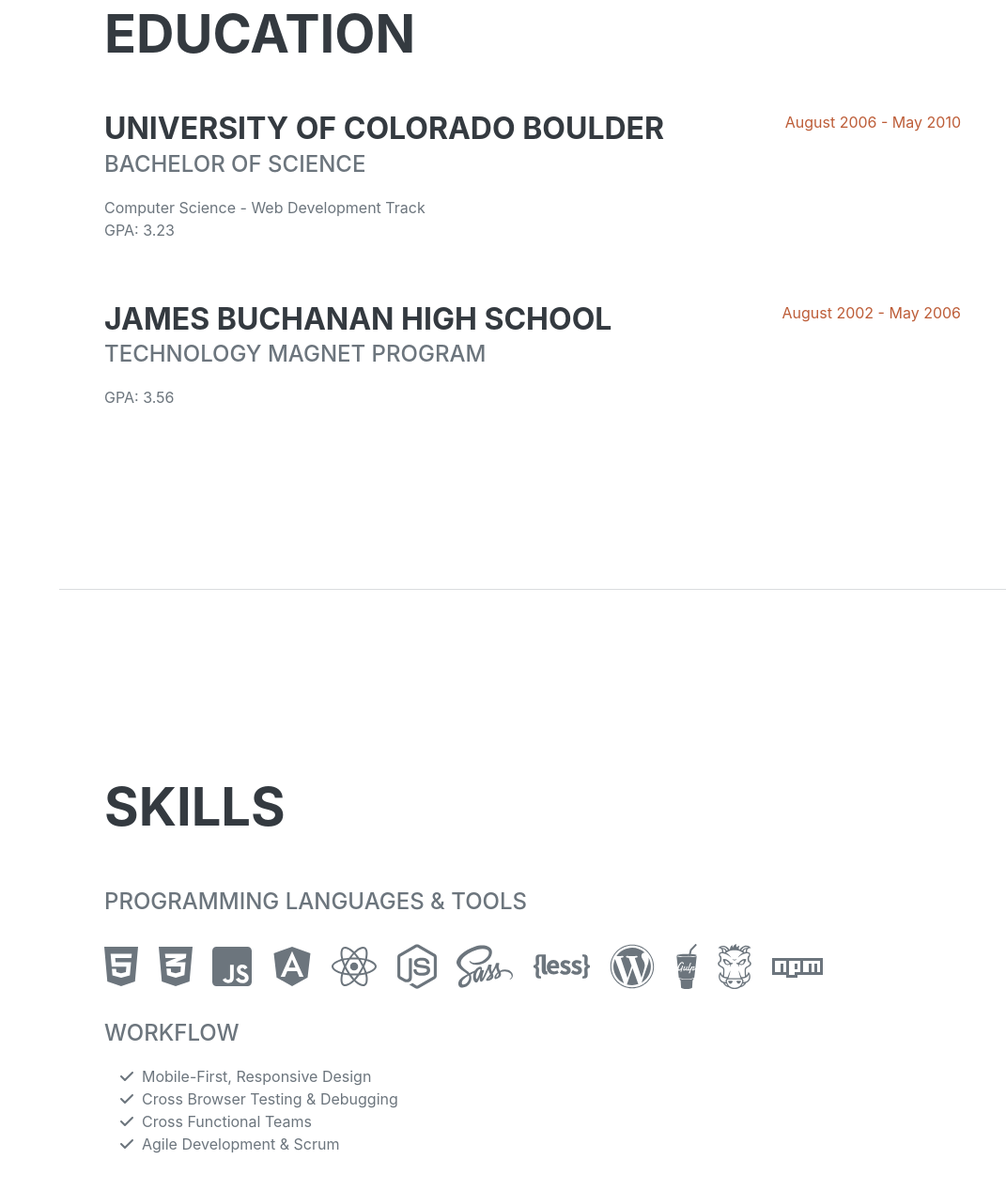
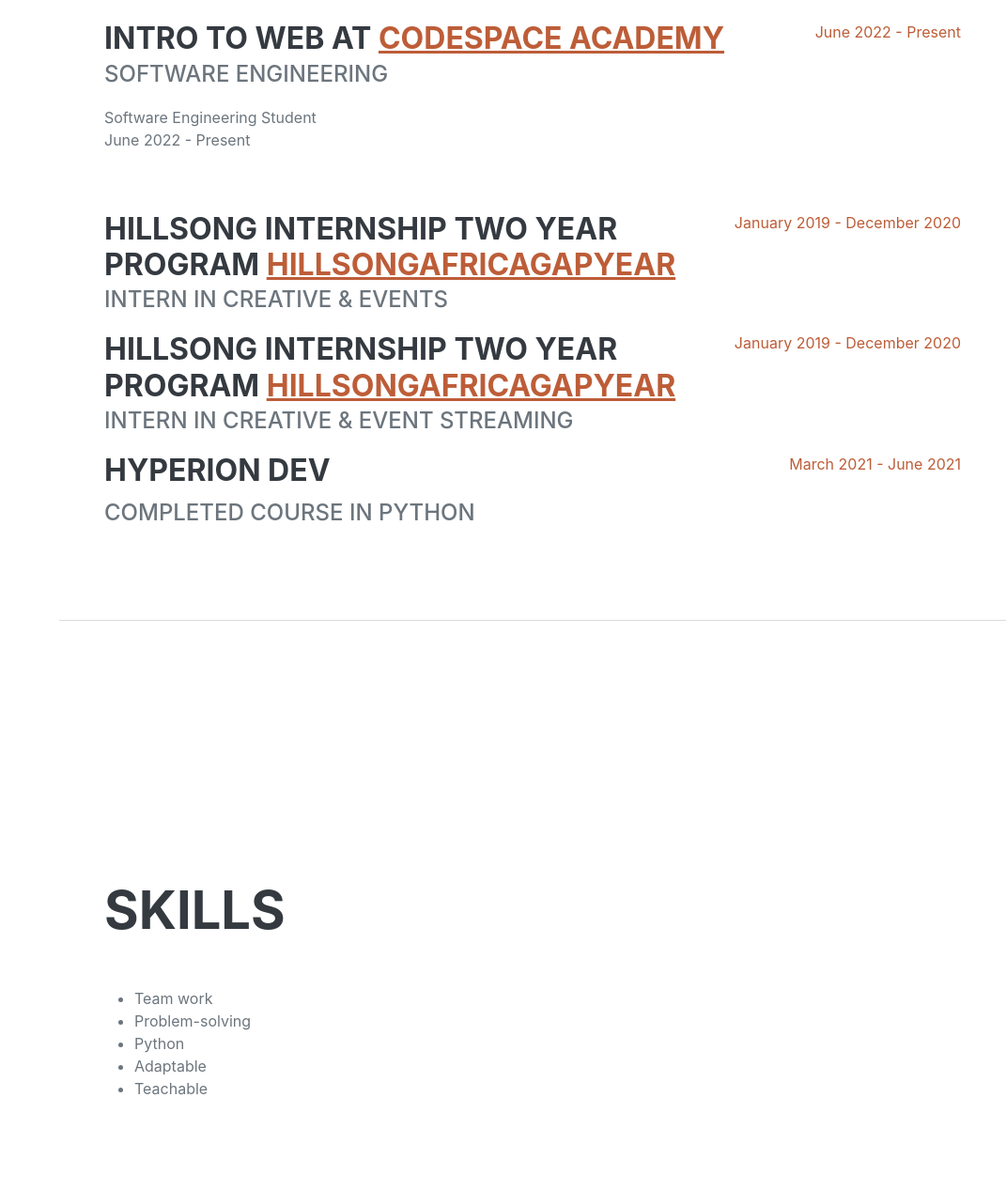
Before and after one commit to Thato2619/Updated-Resume-10-, a plain HTML site: page startbootstrap-resume-gh-pages/index.html in a window 1280 px wide. Shown: the part 2323-3590 px from the top of the page at 94% size, without its empty margins (209-1280 px from the left). Drawn offline with nearby package versions, Linux system fonts and the light colour scheme; a web font is replaced by a local one.

Commit message:
add content of Skills and Education

```diff
--- a/startbootstrap-resume-gh-pages/index.html
+++ b/startbootstrap-resume-gh-pages/index.html
@@ -126,20 +126,35 @@
                     <h2 class="mb-5">Education</h2>
                     <div class="d-flex flex-column flex-md-row justify-content-between mb-5">
                         <div class="flex-grow-1">
-                            <h3 class="mb-0">University of Colorado Boulder</h3>
-                            <div class="subheading mb-3">Bachelor of Science</div>
-                            <div>Computer Science - Web Development Track</div>
-                            <p>GPA: 3.23</p>
+                            <h3 class="mb-0">Intro To Web at <a href="https://www.codespace.co.za/" target="blank"> CodeSpace Academy</a> </h3>
+                            <div class="subheading mb-3">Software Engineering</div>
+                            <div>Software Engineering Student</div>
+                            <p>June 2022 - Present</p>
                         </div>
-                        <div class="flex-shrink-0"><span class="text-primary">August 2006 - May 2010</span></div>
+                        <div class="flex-shrink-0"><span class="text-primary">June 2022 - Present</span></div>
                     </div>
                     <div class="d-flex flex-column flex-md-row justify-content-between">
                         <div class="flex-grow-1">
-                            <h3 class="mb-0">James Buchanan High School</h3>
-                            <div class="subheading mb-3">Technology Magnet Program</div>
-                            <p>GPA: 3.56</p>
+                            <h3 class="mb-0">Hillsong Internship Two Year Program <a href="https://www.facebook.com/HillsongAfricaGapYear/" target="blank">
+                                HillsongAfricaGapYear </a></h3>
+                            <div class="subheading mb-3">Intern in Creative & Events</div>
                         </div>
-                        <div class="flex-shrink-0"><span class="text-primary">August 2002 - May 2006</span></div>
+                        <div class="flex-shrink-0"><span class="text-primary">January 2019 - December 2020</span></div>
+                    </div>
+                    <div class="d-flex flex-column flex-md-row justify-content-between">
+                        <div class="flex-grow-1">
+                            <h3 class="mb-0">Hillsong Internship Two Year Program <a href="https://www.facebook.com/HillsongAfricaGapYear/" target="blank">
+                                HillsongAfricaGapYear </a></h3>
+                            <div class="subheading mb-3">Intern in Creative & Event Streaming</div>
+                        </div>
+                        <div class="flex-shrink-0"><span class="text-primary">January 2019 - December 2020</span></div>
+                    </div>
+                    <div class="d-flex flex-column flex-md-row justify-content-between">
+                        <div class="flex-grow-1">
+                            <h3 class="mb-0"><h3> Hyperion Dev</h3>
+                            <div class="subheading mb-3">Completed course in Python</div>
+                        </div>
+                        <div class="flex-shrink-0"><span class="text-primary">March 2021 - June 2021</span></div>
                     </div>
                 </div>
             </section>
@@ -148,40 +163,15 @@
             <section class="resume-section" id="skills">
                 <div class="resume-section-content">
                     <h2 class="mb-5">Skills</h2>
-                    <div class="subheading mb-3">Programming Languages & Tools</div>
-                    <ul class="list-inline dev-icons">
-                        <li class="list-inline-item"><i class="fab fa-html5"></i></li>
-                        <li class="list-inline-item"><i class="fab fa-css3-alt"></i></li>
-                        <li class="list-inline-item"><i class="fab fa-js-square"></i></li>
-                        <li class="list-inline-item"><i class="fab fa-angular"></i></li>
-                        <li class="list-inline-item"><i class="fab fa-react"></i></li>
-                        <li class="list-inline-item"><i class="fab fa-node-js"></i></li>
-                        <li class="list-inline-item"><i class="fab fa-sass"></i></li>
-                        <li class="list-inline-item"><i class="fab fa-less"></i></li>
-                        <li class="list-inline-item"><i class="fab fa-wordpress"></i></li>
-                        <li class="list-inline-item"><i class="fab fa-gulp"></i></li>
-                        <li class="list-inline-item"><i class="fab fa-grunt"></i></li>
-                        <li class="list-inline-item"><i class="fab fa-npm"></i></li>
+
+                    <ul>
+                        <li>Team work</li>
+                        <li>Problem-solving</li>
+                        <li>Python</li>
+                        <li>Adaptable</li>
+                        <li> Teachable </li>
                     </ul>
-                    <div class="subheading mb-3">Workflow</div>
-                    <ul class="fa-ul mb-0">
-                        <li>
-                            <span class="fa-li"><i class="fas fa-check"></i></span>
-                            Mobile-First, Responsive Design
-                        </li>
-                        <li>
-                            <span class="fa-li"><i class="fas fa-check"></i></span>
-                            Cross Browser Testing & Debugging
-                        </li>
-                        <li>
-                            <span class="fa-li"><i class="fas fa-check"></i></span>
-                            Cross Functional Teams
-                        </li>
-                        <li>
-                            <span class="fa-li"><i class="fas fa-check"></i></span>
-                            Agile Development & Scrum
-                        </li>
-                    </ul>
+
                 </div>
             </section>
             <hr class="m-0" />
```
